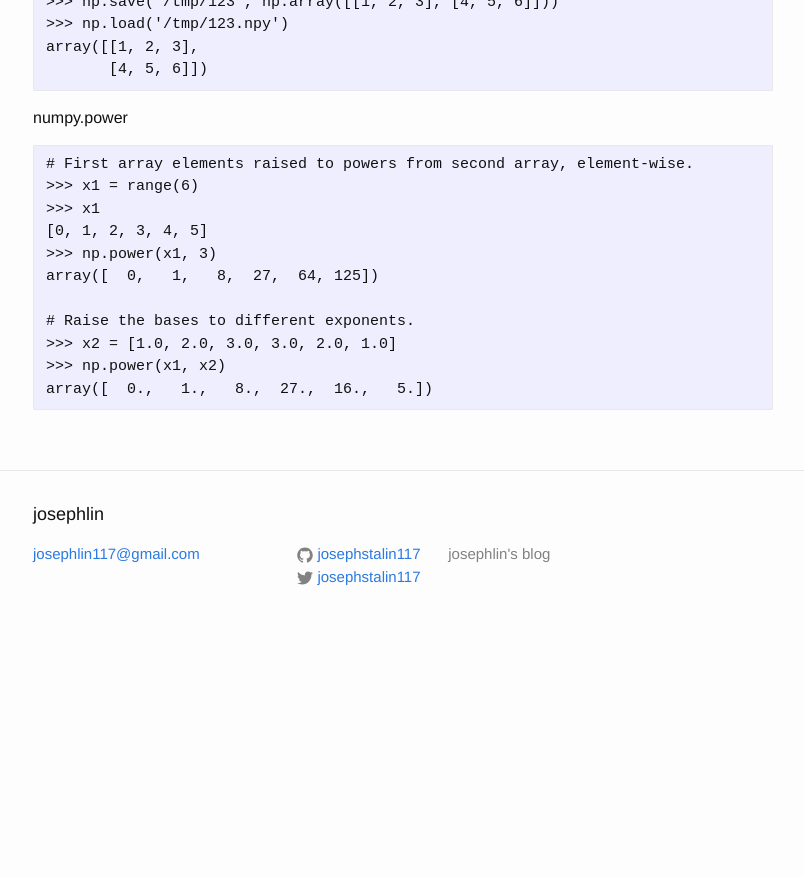
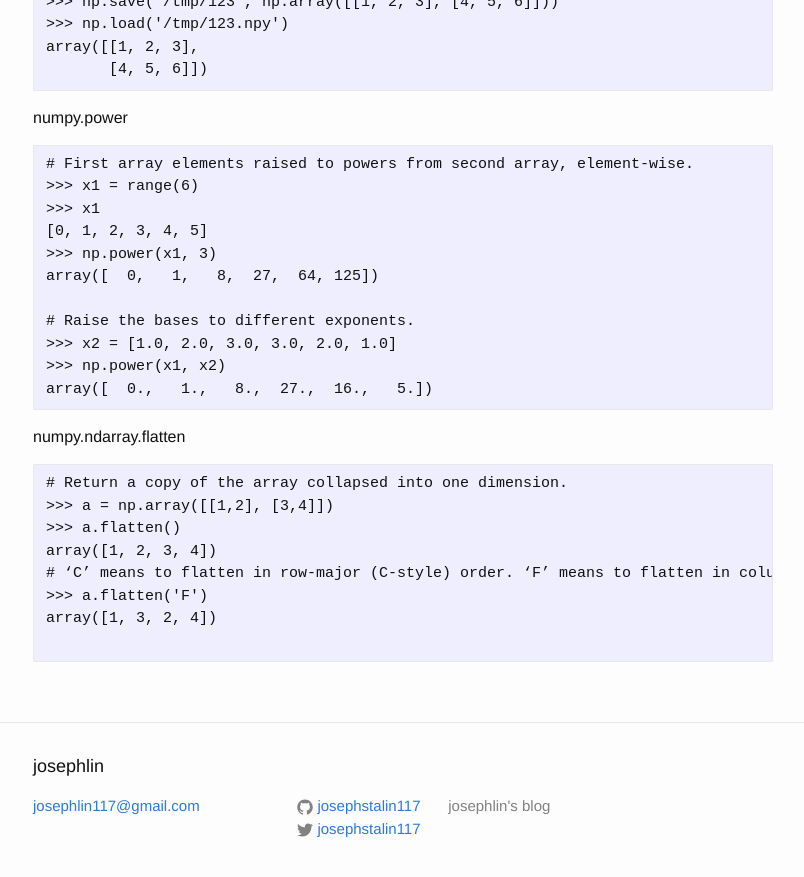
Before and after one commit to josephstalin117/josephstalin117.github.io, a Jekyll site: the page built from _posts/2018-3-3-numpy.markdown, in a window 1280 px wide and 900 px high, scrolled down 9624 px. Shown: the top 877 px of the window, without its empty margins (237-1041 px from the left). Built offline with Jekyll 4.4.1, drawn with Linux system fonts in a browser that asks for light colours; before the commit the page ends 10272 px from its top, so only the background shows below that; some of the changed text lies outside the part shown.

Commit message:
add numpy.ndarray.flatten

````diff
--- a/_posts/2018-3-3-numpy.markdown
+++ b/_posts/2018-3-3-numpy.markdown
@@ -442,3 +443,15 @@ array([  0,   1,   8,  27,  64, 125])
 >>> np.power(x1, x2)
 array([  0.,   1.,   8.,  27.,  16.,   5.])
 ```
+
+numpy.ndarray.flatten
+```
+# Return a copy of the array collapsed into one dimension.
+>>> a = np.array([[1,2], [3,4]])
+>>> a.flatten()
+array([1, 2, 3, 4])
+# ‘C’ means to flatten in row-major (C-style) order. ‘F’ means to flatten in column-major (Fortran- style) order. The default is ‘C’.
+>>> a.flatten('F')
+array([1, 3, 2, 4])
+
+```
````
Also changed, not shown: other parts of _posts/2018-3-3-numpy.markdown (+3 -2 lines).
